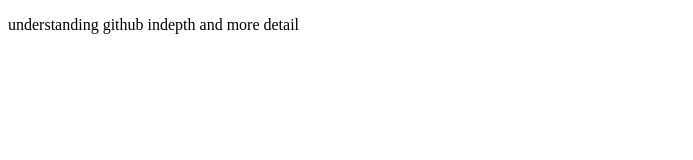
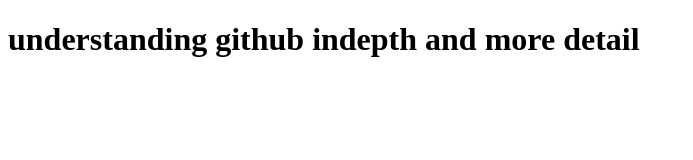
Before and after one commit to prasanth2817/github-day2, a plain HTML site: page index.html in a window 1280 px wide. Shown: the whole page, without its empty margins (0-693 px from the left). Drawn offline with Linux system fonts and the light colour scheme.

Commit message:
added h1 tag

```diff
--- a/index.html
+++ b/index.html
@@ -7,7 +7,7 @@
 </head>
 <body>
     <p>
-        understanding github indepth and more detail
+        <h1>understanding github indepth and more detail</h1>
     </p>
     <script src="./script.js"></script>
 </body>
```
